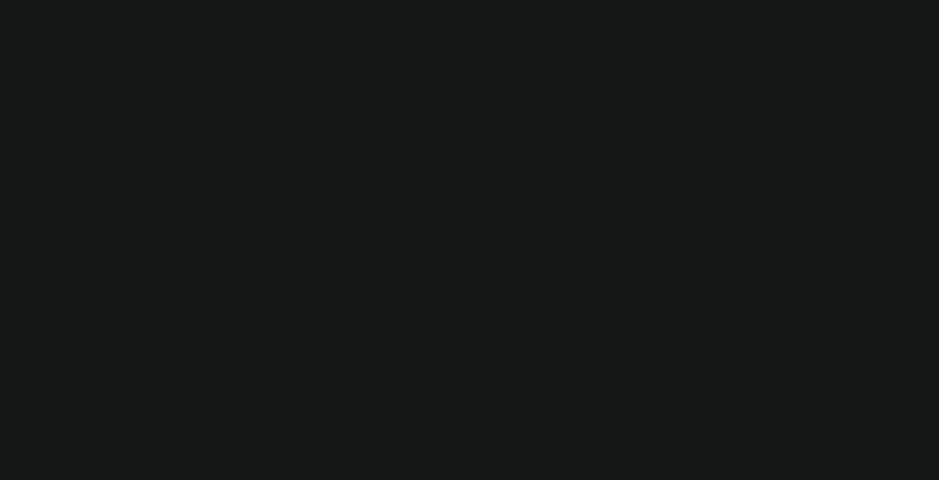
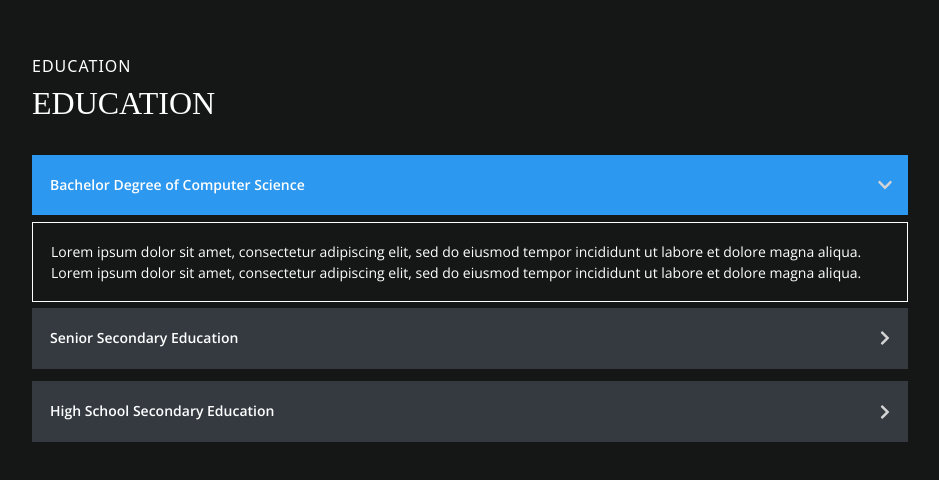
Before and after one commit to IGI30/sudhanshu-igi, a React (Create React App) app: page / in a window 1280 px wide. Shown: the part 3394-3874 px from the top of the page, without its empty margins (170-1109 px from the left). Before the commit the page ends 3250 px from the top, so only its background shows below. Built offline with nearby package versions, Linux system fonts and the light colour scheme.

Commit message:
Accordion Component Added. Education Component Template Added.

```diff
--- a/src/App.js
+++ b/src/App.js
@@ -5,6 +5,7 @@
 import About from './components/about/About';
 import Expertise from './components/about/Expertise';
 import Skills from './components/about/Skills';
+import Education from './components/about/Education';
 
 function App() {
   return (
@@ -22,6 +23,7 @@
         <About/>
         <Expertise/>
         <Skills/>
+        <Education/>
     </div>
   );
 }
--- a/src/components/about/About.js
+++ b/src/components/about/About.js
@@ -21,7 +21,7 @@
     ];
 
     const cardRenderer = aboutCardDetails.map((details, i) =>
-        <div className="col-md-3 col-sm-6">
+        <div className="col-md-3 col-sm-6" key={i}>
             <IconCard icon={details.icon} title={details.title} colorClass={i+1} />
         </div>
     );
--- /dev/null
+++ b/src/components/about/Education.js
@@ -0,0 +1,36 @@
+import React from "react";
+import Accordion from "../util/Accordion";
+
+const Education = (props) => {
+    return (
+        <section className="full-section">
+            <div className="container">
+                <h6 className="section-label">Education</h6>
+                <h2 className="section-head">Education</h2><br/>
+                <Accordion
+                    active
+                    title="Bachelor Degree of Computer Science"
+                    content="Lorem ipsum dolor sit amet, consectetur adipiscing elit, sed do eiusmod tempor incididunt ut labore et dolore magna aliqua. Lorem ipsum dolor sit amet, consectetur adipiscing elit, sed do eiusmod tempor incididunt ut labore et dolore magna aliqua."
+                />
+                <Accordion
+                    title="Senior Secondary Education"
+                    content="
+                    <p>Lorem ipsum dolor sit amet, consectetur adipiscing elit, sed do eiusmod tempor incididunt ut labore et dolore magna aliqua.</p>
+                    </br>
+                    <p>Lorem ipsum dolor sit amet, consectetur adipiscing elit, sed do eiusmod tempor incididunt ut labore et dolore magna aliqua.</p>
+                    "
+                />
+                <Accordion
+                    title="High School Secondary Education"
+                    content="
+                    <p>Lorem ipsum dolor sit amet, consectetur adipiscing elit, sed do eiusmod tempor incididunt ut labore et dolore magna aliqua.</p>
+                    </br>
+                    <p>Lorem ipsum dolor sit amet, consectetur adipiscing elit, sed do eiusmod tempor incididunt ut labore et dolore magna aliqua.</p>
+                    "
+                />
+            </div>
+        </section>
+    );
+};
+
+export default Education;
--- a/src/components/about/Skills.js
+++ b/src/components/about/Skills.js
@@ -29,7 +29,7 @@
     ];
 
     const skillsRenderer = skillDetails.map((details, i) =>
-        <div className="col-md-6">
+        <div className="col-md-6" key={i}>
             <SkillBar skill={details.skill} value={details.value} colorClass={i+1} />
         </div>
     );
--- /dev/null
+++ b/src/components/util/Accordion.js
@@ -0,0 +1,47 @@
+import React, { useState, useRef, useEffect } from "react";
+import Chevron from "./Chevron";
+
+import "../../styles/Accordion.css";
+
+const Accordion = (props) => {
+    const [setActive, setActiveState] = useState("");
+    const [setHeight, setHeightState] = useState("0px");
+    const [setRotate, setRotateState] = useState("accordion__icon");
+
+    const content = useRef(null);
+
+    function toggleAccordion() {
+        setActiveState(setActive === "" ? "active" : "");
+        setHeightState(
+            setActive === "active" ? "0px" : `${content.current.scrollHeight}px`
+        );
+        setRotateState(
+            setActive === "active" ? "accordion__icon" : "accordion__icon rotate"
+        );
+    }
+
+    useEffect(() => {
+        if (props.active) toggleAccordion();
+    }, []);
+
+    return (
+        <div className="accordion__section">
+            <button className={`accordion ${setActive}`} onClick={toggleAccordion}>
+                <p className="accordion__title">{props.title}</p>
+                <Chevron className={`${setRotate}`} width={10} fill={"lightgray"} />
+            </button>
+            <div
+                ref={content}
+                style={{ maxHeight: `${setHeight}` }}
+                className="accordion__content"
+            >
+                <div
+                    className="accordion__text"
+                    dangerouslySetInnerHTML={{ __html: props.content }}
+                />
+            </div>
+        </div>
+    );
+};
+
+export default Accordion;
--- /dev/null
+++ b/src/components/util/Chevron.js
@@ -0,0 +1,20 @@
+import React from "react";
+
+function Chevron(props) {
+  return (
+    <svg
+      className={props.className}
+      height={props.height}
+      width={props.width}
+      xmlns="http://www.w3.org/2000/svg"
+      viewBox="0 0 320 512"
+    >
+      <path
+        fill={props.fill}
+        d="M285.476 272.971L91.132 467.314c-9.373 9.373-24.569 9.373-33.941 0l-22.667-22.667c-9.357-9.357-9.375-24.522-.04-33.901L188.505 256 34.484 101.255c-9.335-9.379-9.317-24.544.04-33.901l22.667-22.667c9.373-9.373 24.569-9.373 33.941 0L285.475 239.03c9.373 9.372 9.373 24.568.001 33.941z"
+      />
+    </svg>
+  );
+}
+
+export default Chevron;
--- a/src/index.css
+++ b/src/index.css
@@ -30,6 +30,8 @@
   --color-4: #a84db8;
   --color-5: #2fa499;
   --color-6: #4054b2;
+
+  --card-bg: rgb(52, 58, 64);
 }
 
 ul {
--- /dev/null
+++ b/src/styles/Accordion.css
@@ -0,0 +1,64 @@
+@import url("https://fonts.googleapis.com/css?family=Open+Sans:400,600&display=swap");
+
+/* Style the accordion section */
+.accordion__section {
+  display: flex;
+  flex-direction: column;
+  margin-bottom: 0.4rem;
+}
+
+/* Style the buttons that are used to open and close the accordion panel */
+.accordion {
+  background-color: var(--card-bg);
+  color: white;
+  cursor: pointer;
+  padding: 18px;
+  display: flex;
+  align-items: center;
+  border: none;
+  outline: none;
+  transition: background-color 0.6s ease;
+  margin-bottom: 0.4rem;
+}
+
+/* Add a background color to the button if it is clicked on (add the .active class with JS), and when you move the mouse over it (hover) */
+.accordion:hover,
+.active {
+  background-color: var(--color-1);
+}
+
+/* Style the accordion content title */
+.accordion__title {
+  font-family: "Open Sans", sans-serif;
+  font-weight: 600;
+  font-size: 14px;
+  text-align: left;
+  margin-bottom: 0;
+}
+
+/* Style the accordion chevron icon */
+.accordion__icon {
+  margin-left: auto;
+  transition: transform 0.6s ease;
+}
+
+/* Style to rotate icon when state is active */
+.rotate {
+  transform: rotate(90deg);
+}
+
+/* Style the accordion content panel. Note: hidden by default */
+.accordion__content {
+  /* background-color: white; */
+  overflow: auto;
+  transition: max-height 0.6s ease;
+}
+
+/* Style the accordion content text */
+.accordion__text {
+  font-family: "Open Sans", sans-serif;
+  font-weight: 400;
+  font-size: 14px;
+  padding: 18px;
+  border: 1px solid white;
+}
```
